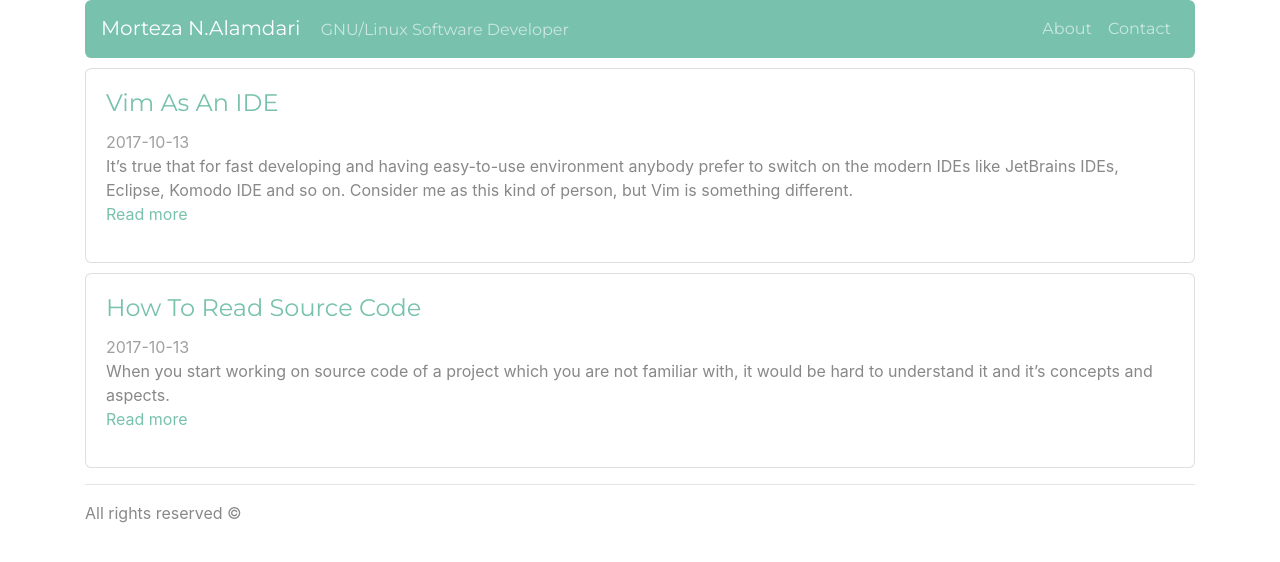
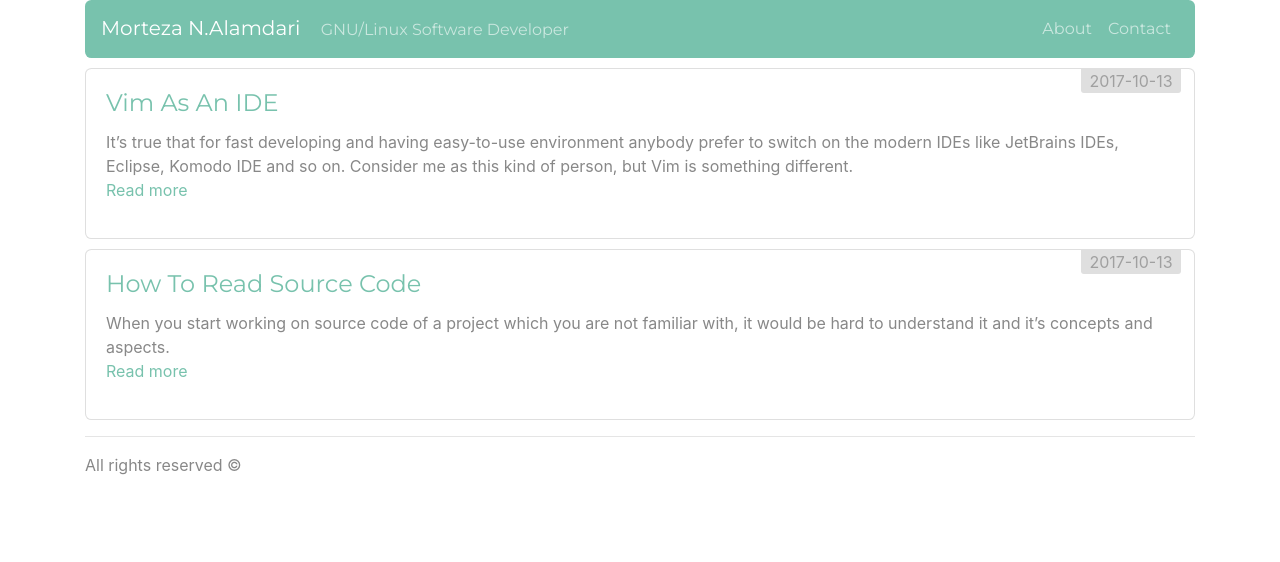
Before and after one commit to Mortezaipo/stage, a Jekyll site: the page built from index.html, in a window 1280 px wide. Shown: the top 562 px of the page. Built offline with Jekyll 4.4.1, drawn with Linux system fonts in a browser that asks for light colours.

Commit message:
update post-time theme and layout.

```diff
--- a/_layouts/post.html
+++ b/_layouts/post.html
@@ -2,7 +2,10 @@
 layout: default
 ---
 <article>
-<div class="card">
+  <div class="card">
+    <div class="post-time">
+      <time datetime="{{page.date}}">{{page.date | date: "%Y-%m-%d"}}</time>
+    </div>
   <div class="card-body">
     <article class="posts">
       <h4 class="card-title">
@@ -10,7 +13,6 @@ layout: default
 	  {{page.title}}
 	</a>
       </h4>
-      <time class="post-date" datetime="{{page.date}}">{{page.date | date: "%Y-%m-%d"}}</time>
       <p>
 	{{content}}
       </p>
--- a/inc/css/main.css
+++ b/inc/css/main.css
@@ -1,6 +1,3 @@
-.post-date {
-    color: #A0A0A0;
-}
 article {
     margin-top: 10px;
     margin-bottom: 10px;
@@ -18,3 +15,13 @@ article {
     width: 77%;
     margin: auto;
 }
+.post-time {
+    background-color: #dfdfdf;
+    color: #A0A0A0;
+    border-radius: 0 0 3px 3px;
+    width: 100px;
+    position: absolute;
+    top: 0;
+    right: 13px;
+    text-align: center;
+}
--- a/index.html
+++ b/index.html
@@ -4,13 +4,15 @@ layout: default
 {% for post in site.posts %}
 <article>
   <div class="card">
+    <div class="post-time">
+      <time datetime="{{post.date}}">{{post.date | date: "%Y-%m-%d"}}</time>
+    </div>
     <div class="card-body">
       <h4 class="card-title">
         <a href="{{post.url | prepend: site.baseurl}}" rel="bookmark" title="Permanent link to {{site.baseurl}}{{post.url}}">
 	  {{post.title}}
 	</a>
       </h4>
-      <time datetime="{{post.date}}" class="post-date">{{post.date | date: "%Y-%m-%d"}}</time>
       <p>
 	{{post.excerpt | strip_html}}<br>
 	<a href="{{site.baseurl}}{{post.url}}" title="read more">Read more</a>
```
